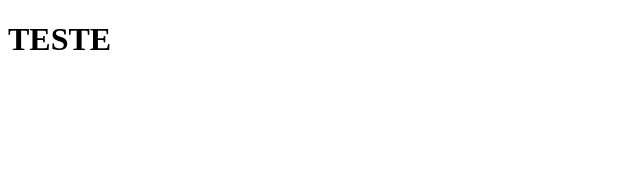
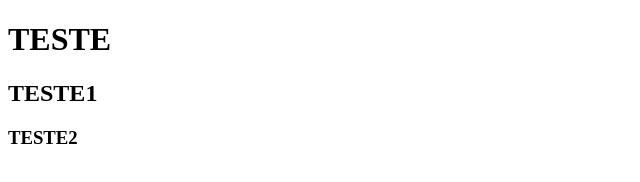
Before and after one commit to JefersonMartinsAnsanelo/JefersonMartinsAnsanelo.github.io, a plain HTML site: page index.html in a window 1280 px wide. Shown: the whole page, without its empty margins (0-640 px from the left). Drawn offline with Linux system fonts and the light colour scheme.

Commit message:
variostestes

```diff
--- a/index.html
+++ b/index.html
@@ -8,5 +8,7 @@
 </head>
 <body>
     <h1>TESTE</h1>
+    <h2>TESTE1</h2>
+    <h3>TESTE2</h3>
 </body>
 </html>
```
